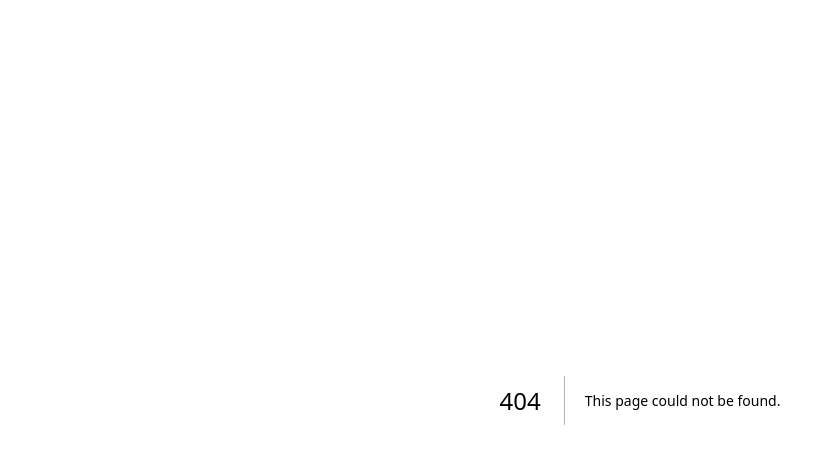
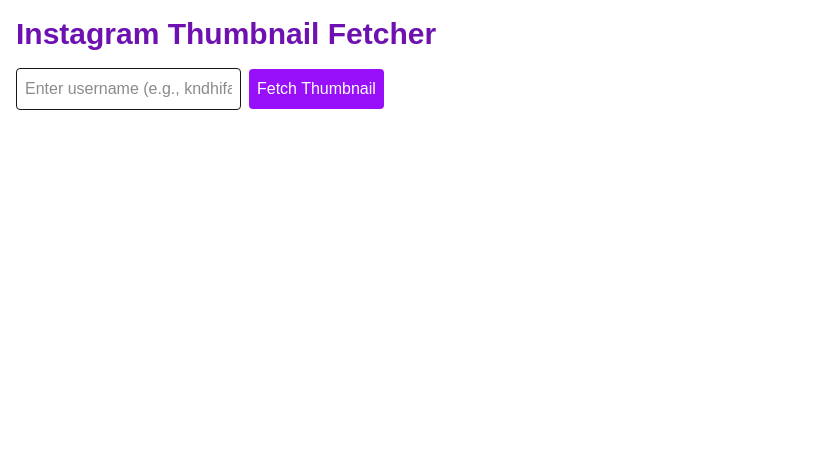
Before and after one commit to ridzidev/ig-quiz-leaderboard, a Next.js app: page /fetch-thumbnail in a window 1280 px wide. Before the commit this address had no page. Shown: the top 464 px of the page, without its empty margins (0-827 px from the left). Built offline with nearby package versions, Linux system fonts and the light colour scheme.

Commit message:
image thubnail

```diff
--- a/package.json
+++ b/package.json
@@ -9,8 +9,11 @@
     "lint": "next lint"
   },
   "dependencies": {
+    "@prisma/client": "^6.5.0",
+    "axios": "^1.8.4",
     "next": "15.2.4",
     "papaparse": "^5.5.2",
+    "pg": "^8.14.1",
     "react": "^19.0.0",
     "react-dom": "^19.0.0"
   },
@@ -23,6 +26,7 @@
     "@types/react-dom": "^19",
     "eslint": "^9",
     "eslint-config-next": "15.2.4",
+    "prisma": "^6.5.0",
     "tailwindcss": "^4",
     "typescript": "^5"
   }
--- /dev/null
+++ b/src/app/api/fetch-thumbnail/route.ts
@@ -0,0 +1,29 @@
+// src/app/api/fetch-thumbnail/route.ts
+import axios from 'axios';
+import { NextResponse } from 'next/server';
+
+export async function GET(request: Request) {
+  const { searchParams } = new URL(request.url);
+  const username = searchParams.get('username');
+
+  if (!username) {
+    return NextResponse.json({ error: 'Username is required' }, { status: 400 });
+  }
+
+  const url = `https://insload.com/download/pfp?v=https%3A%2F%2Fwww.instagram.com%2F${username}%2F`;
+
+  try {
+    const response = await axios.get(url);
+    const html = response.data;
+
+    // Use a regex to extract the image URL
+    const imgMatch = html.match(/<img[^>]+src="([^">]+)"/);
+    if (imgMatch && imgMatch[1]) {
+      return NextResponse.json({ thumbnail: imgMatch[1] });
+    } else {
+      return NextResponse.json({ error: 'Thumbnail not found' }, { status: 404 });
+    }
+  } catch (error) {
+    return NextResponse.json({ error: 'Failed to fetch data' }, { status: 500 });
+  }
+}
--- /dev/null
+++ b/src/app/fetch-thumbnail/page.tsx
@@ -0,0 +1,57 @@
+// src/app/fetch-thumbnail/page.tsx
+'use client';
+
+import { useState } from 'react';
+
+export default function FetchThumbnailPage() {
+  const [username, setUsername] = useState('');
+  const [thumbnail, setThumbnail] = useState('');
+  const [error, setError] = useState('');
+
+  const fetchThumbnail = async () => {
+    setError('');
+    setThumbnail('');
+
+    if (!username) {
+      setError('Please enter a username.');
+      return;
+    }
+
+    try {
+      const response = await fetch(`/api/fetch-thumbnail?username=${username}`);
+      const data = await response.json();
+
+      if (response.ok) {
+        setThumbnail(data.thumbnail);
+      } else {
+        setError(data.error);
+      }
+    } catch (err) {
+      setError('Failed to fetch thumbnail.');
+    }
+  };
+
+  return (
+    <div className="container mx-auto p-4">
+      <h1 className="text-3xl font-bold text-purple-800 mb-4">Instagram Thumbnail Fetcher</h1>
+      <input
+        type="text"
+        value={username}
+        onChange={(e) => setUsername(e.target.value)}
+        placeholder="Enter username (e.g., kndhifa)"
+        className="border p-2 rounded"
+      />
+      <button onClick={fetchThumbnail} className="bg-purple-600 text-white p-2 rounded ml-2">
+        Fetch Thumbnail
+      </button>
+
+      {error && <p className="text-red-500 mt-2">{error}</p>}
+      {thumbnail && (
+        <div className="mt-4">
+          <h2 className="text-xl">Thumbnail for @{username}:</h2>
+          <img src={thumbnail} alt={`Thumbnail of ${username}`} className="mt-2" />
+        </div>
+      )}
+    </div>
+  );
+}
--- a/src/app/page.tsx
+++ b/src/app/page.tsx
@@ -16,20 +16,22 @@
       partisipasi: string;
       score: number;
       rank?: number;
+      imageurl?: string; // New field for the image URL
     }
 
-    // Use proper typing for Papa.parse
+    // Parse the CSV
     const parsed = Papa.parse<Record<string, unknown>>(csvText, {
       header: true,
       dynamicTyping: true,
       skipEmptyLines: true,
     });
 
-    // Ensure data is an array of LeaderboardEntry
+    // Ensure that data is an array of LeaderboardEntry
     const leaderboard: LeaderboardEntry[] = parsed.data.map((row) => ({
-      id: String(row["username"] || ''),  // Updated key from "id/quiz" to "username"
+      id: String(row["username"] || ''),
       partisipasi: String(row["partisipasi"] || ''),
       score: Number(row["score"]) || 0,
+      imageurl: String(row["imageurl"] || ''), // New image URL field
     }));
 
     // Sorting & Ranking Logic
@@ -70,8 +72,14 @@
                   </td>
                   <td className="px-4 py-3 whitespace-nowrap">
                     <div className="flex items-center">
-                      <div className="w-10 h-10 rounded-full bg-purple-300 flex items-center justify-center text-white font-bold">
-                        {item.id ? item.id.charAt(0).toUpperCase() : '?'}
+                      <div className="w-10 h-10 rounded-full overflow-hidden bg-purple-300 flex items-center justify-center">
+                        {item.imageurl ? (
+                          <img src={item.imageurl} alt={item.id} className="w-full h-full object-cover" />
+                        ) : (
+                          <div className="w-full h-full bg-purple-500 text-white flex items-center justify-center font-bold">
+                            {item.id ? item.id.charAt(0).toUpperCase() : '?'}
+                          </div>
+                        )}
                       </div>
                       <span className="ml-2 text-sm text-gray-800">{item.id}</span>
                     </div>
```
Also changed, not shown: 2 other files (tests, documents, lock files or other folders).
